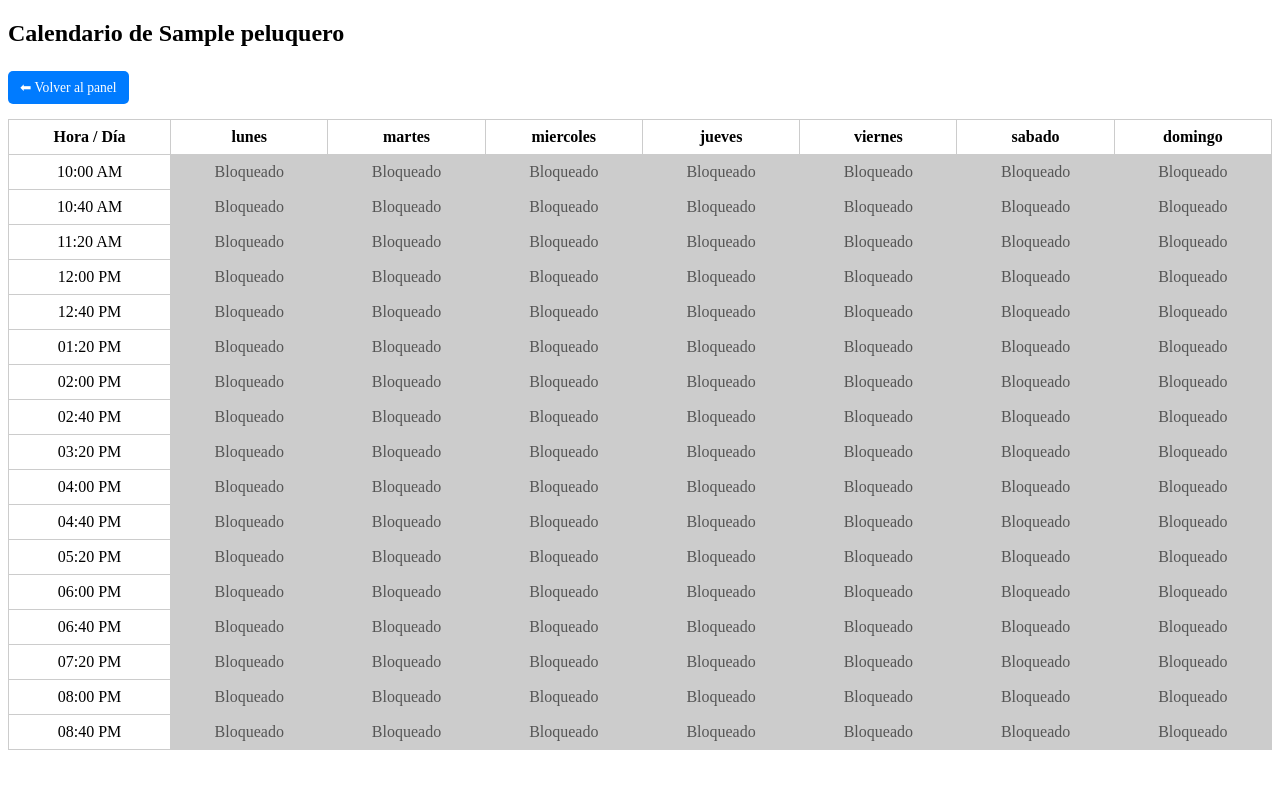
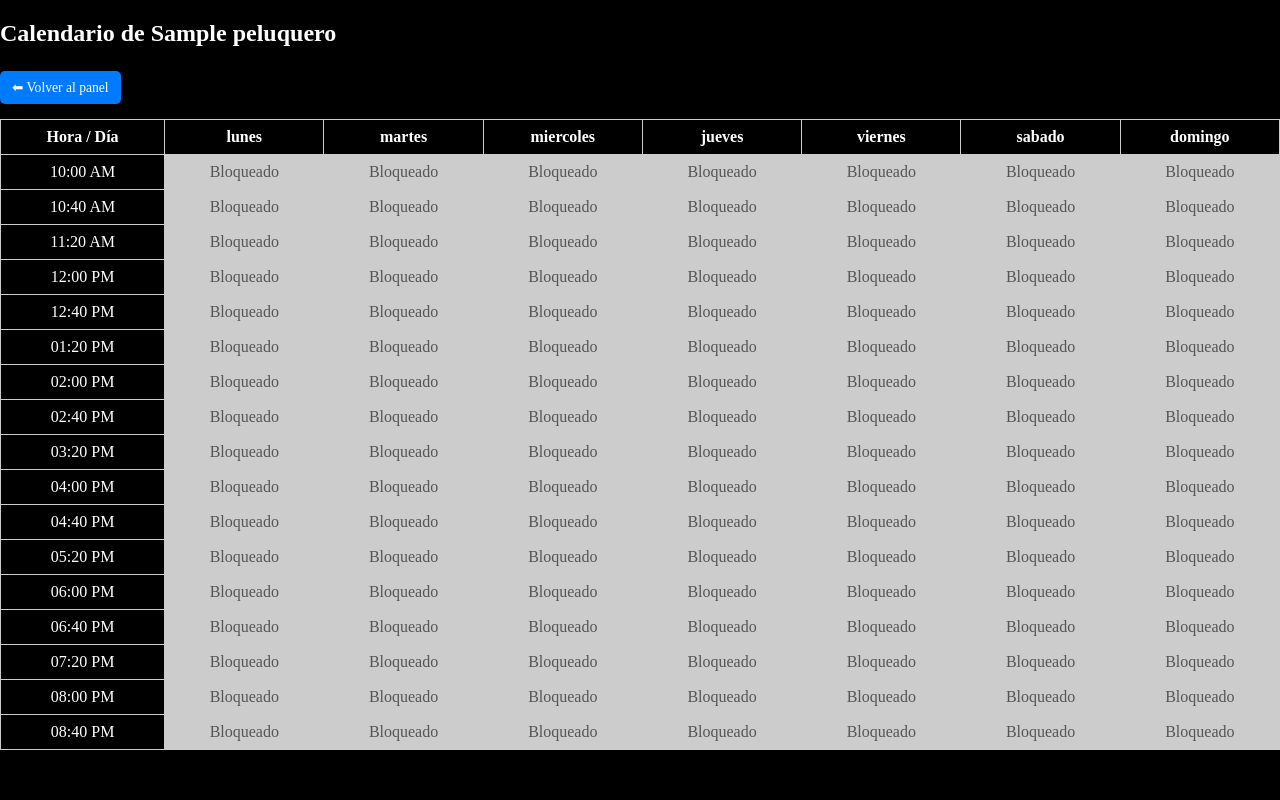
Before and after one commit to Cesario-dev/barberia-citas, a Flask app: page /admin/1/calendario in a window 1280 px wide. Run offline with Flask 3, Linux system fonts and the light colour scheme; the visitor is signed in with stand-in values (Sample User, id 1); a database or web service that is not in the repository returns one stand-in record (values such as "Sample title"); some libraries are stand-ins or nearby versions.

Commit message:
COLORES CALENDARIO ADMIN

```diff
--- a/templates/calendario.html
+++ b/templates/calendario.html
@@ -8,17 +8,22 @@
             border-collapse: collapse;
             width: 100%;
         }
+        body {
+            margin: 0;
+            background-color: black;
+            color: white;
+        }
         td, th {
             border: 1px solid #ccc;
             padding: 8px;
             text-align: center;
         }
         .ocupado {
-            background: #f88;
+            background: black;
             color: white;
         }
         .disponible {
-            background: #8f8;
+            background: #EFB810;
         }
         .bloqueado {
             background: #ccc;
```
